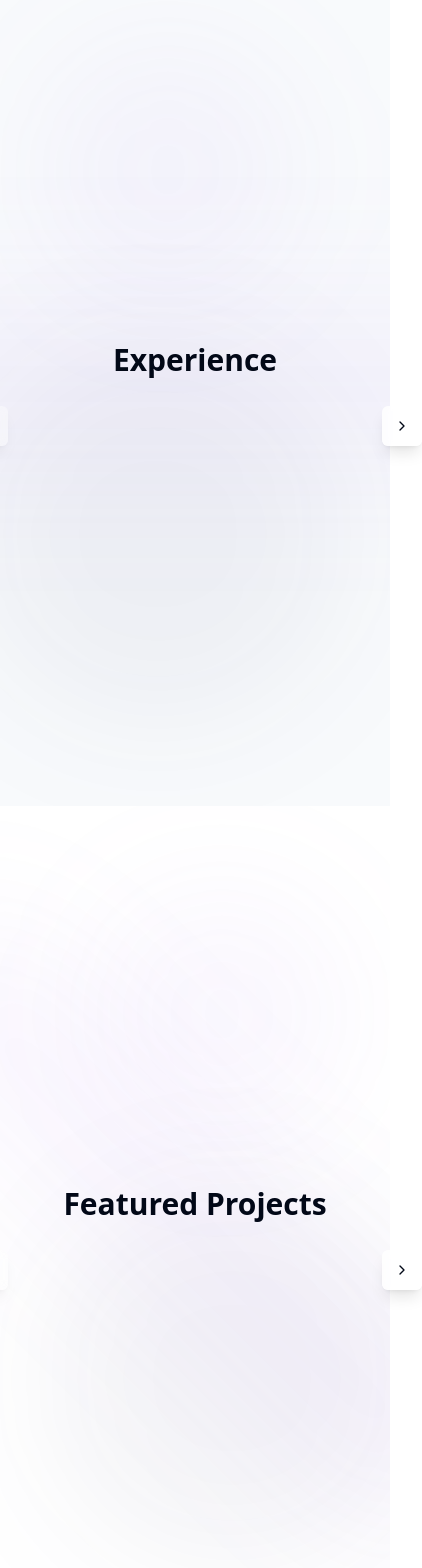
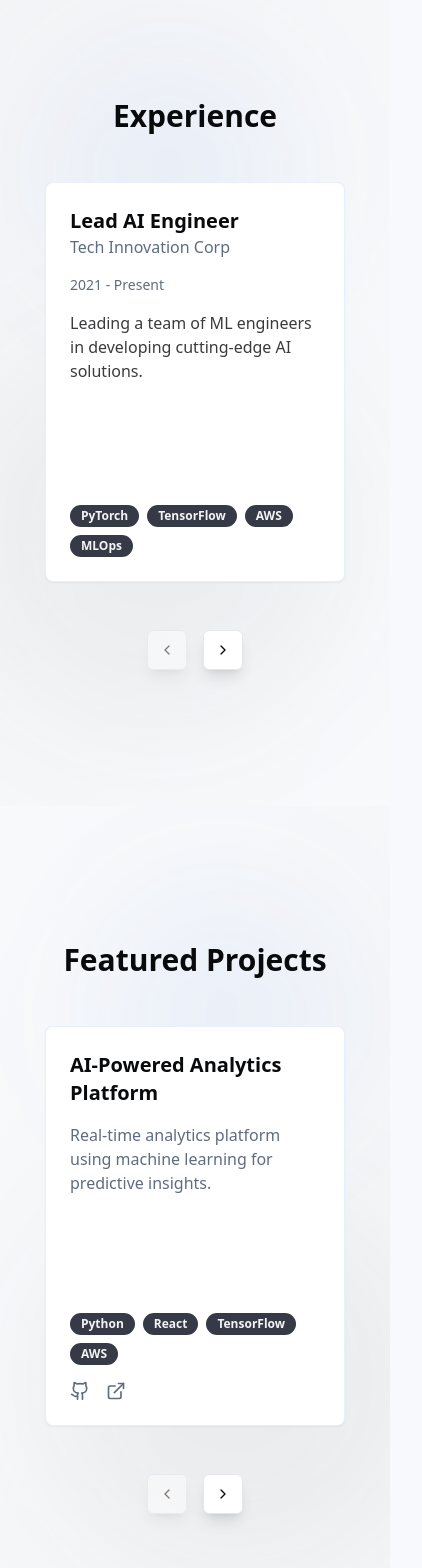
Before and after one commit to agi-dev-go/max-portfolio-17, a React (Vite) app: page / in a window 390 px wide. Shown: the part 882-2450 px from the top of the page, 422 px wide, since content can reach past the window. Built offline with nearby package versions, Linux system fonts and the light colour scheme.

Commit message:
Fix layout and styling issues
- Center items and adjust button margins for better alignment.
- Increase the glow effect speed for buttons.
- Update the color palette to a more professional scheme.
- Address display issues for item lists on smaller screens.
[skip gpt_engineer]

```diff
--- a/src/components/Experience.tsx
+++ b/src/components/Experience.tsx
@@ -2,7 +2,7 @@ import { Badge } from '@/components/ui/badge';
 import { Card } from '@/components/ui/card';
 import { Button } from '@/components/ui/button';
 import { ChevronLeft, ChevronRight } from 'lucide-react';
-import { useState } from 'react';
+import { useState, useEffect } from 'react';
 
 const experiences = [
   {
@@ -44,7 +44,21 @@ const experiences = [
 
 const Experience = () => {
   const [currentPage, setCurrentPage] = useState(0);
-  const itemsPerPage = Math.floor((window.innerWidth - 200) / 400); // Approximate number of items that fit
+  const [itemsPerPage, setItemsPerPage] = useState(3);
+
+  useEffect(() => {
+    const updateItemsPerPage = () => {
+      const width = window.innerWidth;
+      if (width < 640) setItemsPerPage(1);
+      else if (width < 1024) setItemsPerPage(2);
+      else setItemsPerPage(3);
+    };
+
+    updateItemsPerPage();
+    window.addEventListener('resize', updateItemsPerPage);
+    return () => window.removeEventListener('resize', updateItemsPerPage);
+  }, []);
+
   const totalPages = Math.ceil(experiences.length / itemsPerPage);
 
   const handlePageChange = (direction: 'prev' | 'next') => {
@@ -61,42 +75,30 @@ const Experience = () => {
   );
 
   return (
-    <section id="experience" className="min-h-screen flex items-center bg-muted/50 snap-start relative">
-      {/* Decorative elements */}
+    <section id="experience" className="min-h-screen flex items-center snap-start relative bg-gradient-to-br from-muted to-background">
       <div className="absolute inset-0 overflow-hidden pointer-events-none">
         <div className="absolute top-20 left-10 w-64 h-64 bg-primary/5 rounded-full blur-3xl"></div>
         <div className="absolute bottom-20 right-10 w-96 h-96 bg-secondary/5 rounded-full blur-3xl"></div>
-        <div className="absolute top-1/2 left-1/2 -translate-x-1/2 -translate-y-1/2 w-[800px] h-[200px] bg-accent/5 rounded-full blur-3xl"></div>
       </div>
 
       <div className="container mx-auto px-4 py-20 relative">
         <h2 className="text-3xl font-bold mb-12 text-center">Experience</h2>
 
-        <div className="relative">
-          <Button
-            variant="ghost"
-            size="icon"
-            className="absolute left-0 top-1/2 -translate-y-1/2 -translate-x-12 z-10 bg-background/80 backdrop-blur-sm shadow-lg hover:bg-background cursor-pointer disabled:opacity-50"
-            onClick={() => handlePageChange('prev')}
-            disabled={currentPage === 0}
-          >
-            <ChevronLeft className="h-6 w-6" />
-          </Button>
-
-          <div className="flex gap-8 transition-all duration-300 ease-in-out">
+        <div className="relative flex flex-col items-center">
+          <div className="flex justify-center gap-8 mb-8 transition-all duration-300 ease-in-out">
             {visibleExperiences.map((exp, index) => (
               <Card
                 key={index}
-                className="p-6 w-[400px] h-[400px] flex-shrink-0 bg-gradient-to-br from-background to-muted/50 border border-primary/10 relative group hover:shadow-lg transition-all duration-300"
+                className="p-6 w-[300px] sm:w-[350px] h-[400px] flex-shrink-0 bg-card border border-primary/10 relative group hover:shadow-lg transition-all duration-300"
               >
                 <div className="absolute inset-0 bg-gradient-to-br from-primary/5 to-transparent opacity-0 group-hover:opacity-100 transition-opacity rounded-lg"></div>
                 <div className="flex flex-col h-full space-y-4 relative z-10">
                   <div>
                     <h3 className="text-xl font-semibold">{exp.title}</h3>
-                    <p className="text-foreground/60">{exp.company}</p>
+                    <p className="text-muted-foreground">{exp.company}</p>
                   </div>
-                  <span className="text-sm text-foreground/60">{exp.period}</span>
-                  <p className="flex-grow">{exp.description}</p>
+                  <span className="text-sm text-muted-foreground">{exp.period}</span>
+                  <p className="flex-grow text-foreground/80">{exp.description}</p>
                   <div className="flex flex-wrap gap-2 mt-auto">
                     {exp.technologies.map((tech) => (
                       <Badge key={tech} variant="secondary">{tech}</Badge>
@@ -107,10 +109,20 @@ const Experience = () => {
             ))}
           </div>
 
+          <div className="flex justify-center gap-4 mt-4">
             <Button
-            variant="ghost"
+              variant="outline"
               size="icon"
-            className="absolute right-0 top-1/2 -translate-y-1/2 translate-x-12 z-10 bg-background/80 backdrop-blur-sm shadow-lg hover:bg-background cursor-pointer disabled:opacity-50"
+              className="bg-card shadow-lg hover:bg-accent cursor-pointer disabled:opacity-50"
+              onClick={() => handlePageChange('prev')}
+              disabled={currentPage === 0}
+            >
+              <ChevronLeft className="h-6 w-6" />
+            </Button>
+            <Button
+              variant="outline"
+              size="icon"
+              className="bg-card shadow-lg hover:bg-accent cursor-pointer disabled:opacity-50"
               onClick={() => handlePageChange('next')}
               disabled={currentPage === totalPages - 1}
             >
@@ -118,6 +130,7 @@ const Experience = () => {
             </Button>
           </div>
         </div>
+      </div>
     </section>
   );
 };
--- a/src/components/Projects.tsx
+++ b/src/components/Projects.tsx
@@ -2,7 +2,7 @@ import { Card } from '@/components/ui/card';
 import { Badge } from '@/components/ui/badge';
 import { Github, ExternalLink, ChevronLeft, ChevronRight } from 'lucide-react';
 import { Button } from '@/components/ui/button';
-import { useState } from 'react';
+import { useState, useEffect } from 'react';
 
 const projects = [
   {
@@ -44,7 +44,21 @@ const projects = [
 
 const Projects = () => {
   const [currentPage, setCurrentPage] = useState(0);
-  const itemsPerPage = Math.floor((window.innerWidth - 200) / 400); // Approximate number of items that fit
+  const [itemsPerPage, setItemsPerPage] = useState(3);
+
+  useEffect(() => {
+    const updateItemsPerPage = () => {
+      const width = window.innerWidth;
+      if (width < 640) setItemsPerPage(1);
+      else if (width < 1024) setItemsPerPage(2);
+      else setItemsPerPage(3);
+    };
+
+    updateItemsPerPage();
+    window.addEventListener('resize', updateItemsPerPage);
+    return () => window.removeEventListener('resize', updateItemsPerPage);
+  }, []);
+
   const totalPages = Math.ceil(projects.length / itemsPerPage);
 
   const handlePageChange = (direction: 'prev' | 'next') => {
@@ -61,48 +75,36 @@ const Projects = () => {
   );
 
   return (
-    <section id="projects" className="min-h-screen flex items-center snap-start relative">
-      {/* Decorative elements */}
+    <section id="projects" className="min-h-screen flex items-center snap-start relative bg-gradient-to-br from-background to-muted">
       <div className="absolute inset-0 overflow-hidden pointer-events-none">
         <div className="absolute top-20 right-10 w-64 h-64 bg-primary/5 rounded-full blur-3xl"></div>
         <div className="absolute bottom-20 left-10 w-96 h-96 bg-secondary/5 rounded-full blur-3xl"></div>
-        <div className="absolute top-1/2 left-1/2 -translate-x-1/2 -translate-y-1/2 w-[800px] h-[200px] bg-accent/5 rounded-full blur-3xl rotate-45"></div>
       </div>
 
       <div className="container mx-auto px-4 py-20 relative">
         <h2 className="text-3xl font-bold mb-12 text-center">Featured Projects</h2>
 
-        <div className="relative">
-          <Button
-            variant="ghost"
-            size="icon"
-            className="absolute left-0 top-1/2 -translate-y-1/2 -translate-x-12 z-10 bg-background/80 backdrop-blur-sm shadow-lg hover:bg-background cursor-pointer disabled:opacity-50"
-            onClick={() => handlePageChange('prev')}
-            disabled={currentPage === 0}
-          >
-            <ChevronLeft className="h-6 w-6" />
-          </Button>
-
-          <div className="flex gap-8 transition-all duration-300 ease-in-out">
+        <div className="relative flex flex-col items-center">
+          <div className="flex justify-center gap-8 mb-8 transition-all duration-300 ease-in-out">
             {visibleProjects.map((project, index) => (
               <Card
                 key={index}
-                className="p-6 w-[400px] h-[400px] flex-shrink-0 bg-gradient-to-br from-background to-muted/50 border border-primary/10 relative group hover:shadow-lg transition-all duration-300"
+                className="p-6 w-[300px] sm:w-[350px] h-[400px] flex-shrink-0 bg-card border border-primary/10 relative group hover:shadow-lg transition-all duration-300"
               >
                 <div className="absolute inset-0 bg-gradient-to-br from-primary/5 to-transparent opacity-0 group-hover:opacity-100 transition-opacity rounded-lg"></div>
                 <div className="flex flex-col h-full space-y-4 relative z-10">
                   <h3 className="text-xl font-semibold">{project.title}</h3>
-                  <p className="text-foreground/70 flex-grow">{project.description}</p>
+                  <p className="text-muted-foreground flex-grow">{project.description}</p>
                   <div className="flex flex-wrap gap-2 mt-auto">
                     {project.technologies.map((tech) => (
-                      <Badge key={tech} variant="outline">{tech}</Badge>
+                      <Badge key={tech} variant="secondary">{tech}</Badge>
                     ))}
                   </div>
                   <div className="flex gap-4">
-                    <a href={project.github} className="text-foreground/60 hover:text-primary transition-colors cursor-pointer">
+                    <a href={project.github} className="text-muted-foreground hover:text-primary transition-colors cursor-pointer">
                       <Github className="h-5 w-5" />
                     </a>
-                    <a href={project.demo} className="text-foreground/60 hover:text-primary transition-colors cursor-pointer">
+                    <a href={project.demo} className="text-muted-foreground hover:text-primary transition-colors cursor-pointer">
                       <ExternalLink className="h-5 w-5" />
                     </a>
                   </div>
@@ -111,10 +113,20 @@ const Projects = () => {
             ))}
           </div>
 
+          <div className="flex justify-center gap-4 mt-4">
             <Button
-            variant="ghost"
+              variant="outline"
               size="icon"
-            className="absolute right-0 top-1/2 -translate-y-1/2 translate-x-12 z-10 bg-background/80 backdrop-blur-sm shadow-lg hover:bg-background cursor-pointer disabled:opacity-50"
+              className="bg-card shadow-lg hover:bg-accent cursor-pointer disabled:opacity-50"
+              onClick={() => handlePageChange('prev')}
+              disabled={currentPage === 0}
+            >
+              <ChevronLeft className="h-6 w-6" />
+            </Button>
+            <Button
+              variant="outline"
+              size="icon"
+              className="bg-card shadow-lg hover:bg-accent cursor-pointer disabled:opacity-50"
               onClick={() => handlePageChange('next')}
               disabled={currentPage === totalPages - 1}
             >
@@ -122,6 +134,7 @@ const Projects = () => {
             </Button>
           </div>
         </div>
+      </div>
     </section>
   );
 };
--- a/src/index.css
+++ b/src/index.css
@@ -4,25 +4,25 @@
 
 @layer base {
   :root {
-    --background: 0 0% 100%;
-    --foreground: 222.2 84% 4.9%;
+    --background: 220 33% 98%;
+    --foreground: 220 14% 4%;
     --card: 0 0% 100%;
-    --card-foreground: 222.2 84% 4.9%;
+    --card-foreground: 220 14% 4%;
     --popover: 0 0% 100%;
-    --popover-foreground: 222.2 84% 4.9%;
-    --primary: 262 69% 65%;
+    --popover-foreground: 220 14% 4%;
+    --primary: 221 83% 53%;
     --primary-foreground: 210 40% 98%;
-    --secondary: 231 48% 28%;
-    --secondary-foreground: 222.2 47.4% 11.2%;
-    --muted: 210 40% 96.1%;
-    --muted-foreground: 215.4 16.3% 46.9%;
-    --accent: 262 69% 65%;
-    --accent-foreground: 222.2 47.4% 11.2%;
-    --destructive: 0 84.2% 60.2%;
+    --secondary: 220 14% 24%;
+    --secondary-foreground: 220 9% 96%;
+    --muted: 220 14% 96%;
+    --muted-foreground: 220 14% 44%;
+    --accent: 220 14% 96%;
+    --accent-foreground: 220 14% 4%;
+    --destructive: 0 84% 60%;
     --destructive-foreground: 210 40% 98%;
-    --border: 214.3 31.8% 91.4%;
-    --input: 214.3 31.8% 91.4%;
-    --ring: 262 69% 65%;
+    --border: 220 13% 91%;
+    --input: 220 13% 91%;
+    --ring: 221 83% 53%;
     --radius: 0.5rem;
   }
 }
@@ -42,7 +42,7 @@
 }
 
 .hero-gradient {
-  background: linear-gradient(135deg, rgba(155, 135, 245, 0.1) 0%, rgba(214, 188, 250, 0.1) 100%);
+  background: linear-gradient(90deg, hsla(221, 45%, 73%, 1) 0%, hsla(220, 78%, 29%, 1) 100%);
   position: relative;
   overflow: hidden;
 }
@@ -54,7 +54,7 @@
   right: -50%;
   width: 100%;
   height: 100%;
-  background: radial-gradient(circle, rgba(155, 135, 245, 0.05) 0%, transparent 60%);
+  background: radial-gradient(circle, rgba(255, 255, 255, 0.1) 0%, transparent 60%);
   transform: rotate(45deg);
 }
 
@@ -65,7 +65,7 @@
   left: -50%;
   width: 100%;
   height: 100%;
-  background: radial-gradient(circle, rgba(214, 188, 250, 0.05) 0%, transparent 60%);
+  background: radial-gradient(circle, rgba(255, 255, 255, 0.1) 0%, transparent 60%);
   transform: rotate(-45deg);
 }
 
@@ -91,16 +91,16 @@
 }
 
 .glow-button {
-  box-shadow: 0 0 25px rgba(155, 135, 245, 0.6);
-  animation: glow 2s infinite alternate;
+  box-shadow: 0 0 25px rgba(59, 130, 246, 0.6);
+  animation: glow 1s infinite alternate;
 }
 
 @keyframes glow {
   from {
-    box-shadow: 0 0 15px rgba(155, 135, 245, 0.6);
+    box-shadow: 0 0 15px rgba(59, 130, 246, 0.6);
   }
   to {
-    box-shadow: 0 0 30px rgba(155, 135, 245, 0.9);
+    box-shadow: 0 0 30px rgba(59, 130, 246, 0.9);
   }
 }
 
```
Also changed, not shown: src/components/Hero.tsx (+5 -5 lines). Lines whose indentation alone changed are shown as unchanged.
